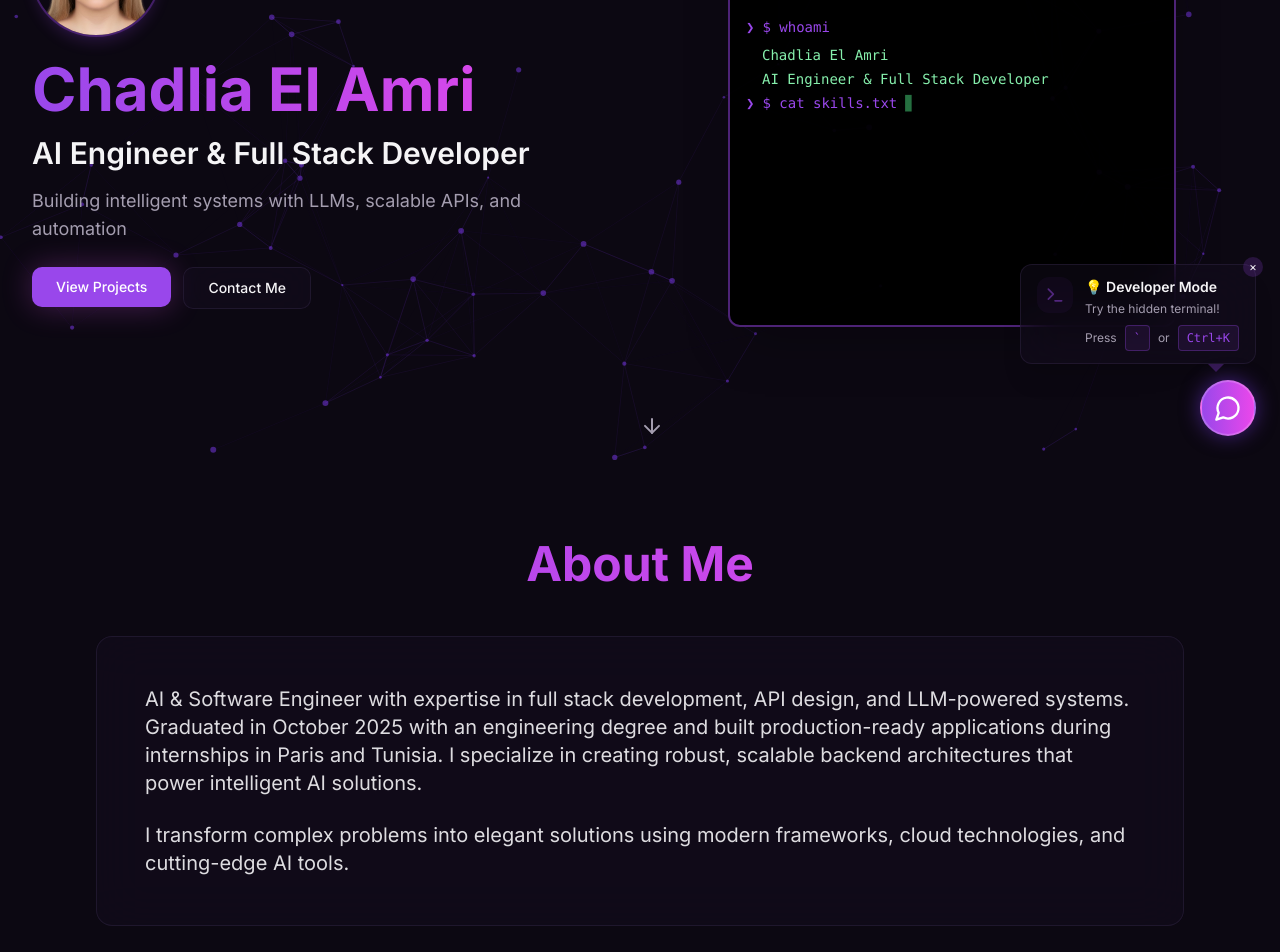
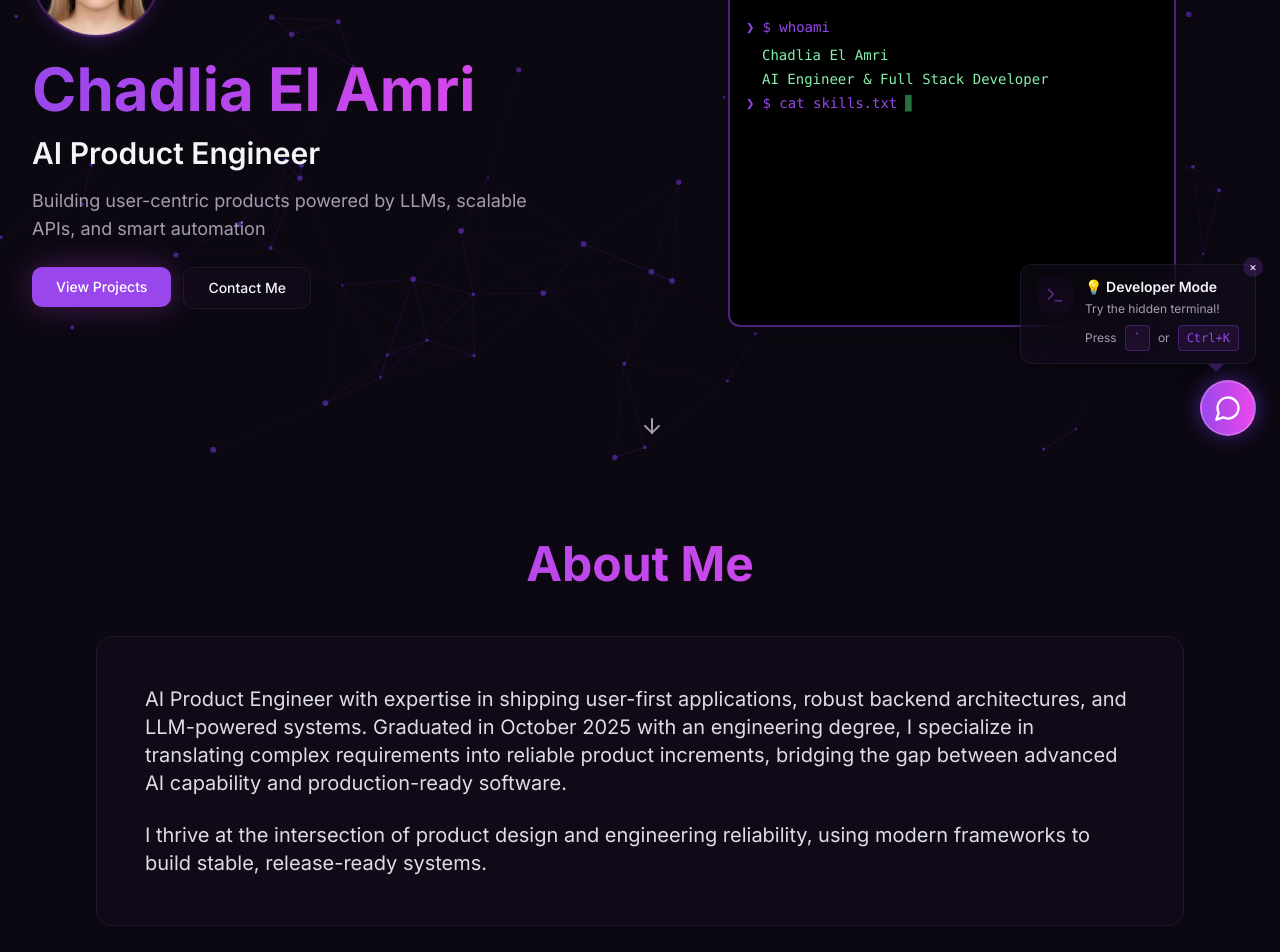
Before and after one commit to shadlia/chadlia-elamri, a React (Vite) app: page / in a window 1280 px wide. Shown: the part 340-1292 px from the top of the page. Built offline with nearby package versions, Linux system fonts and the light colour scheme.

Commit message:
update experince

```diff
--- a/src/components/Experience.tsx
+++ b/src/components/Experience.tsx
@@ -10,6 +10,22 @@ export const Experience = () => {
 
   const experiences = [
     {
+      position: t('experience.patholux.position'),
+      company: t('experience.patholux.company'),
+      location: t('experience.patholux.location'),
+      duration: t('experience.patholux.duration'),
+      country: "Austria",
+      flag: "🇦🇹",
+      city: "Vienna (Remote)",
+      technologies: ["React 19", "TanStack Start", "TypeScript", "Bun", "Hono", "tRPC", "Drizzle ORM", "PostgreSQL", "Tailwind CSS", "Turborepo", "Docker"],
+      achievements: [
+        t('experience.patholux.achievement1'),
+        t('experience.patholux.achievement2'),
+        t('experience.patholux.achievement3'),
+        t('experience.patholux.achievement4')
+      ]
+    },
+    {
       position: t('experience.choose.position'),
       company: t('experience.choose.company'),
       location: t('experience.choose.location'),
@@ -17,6 +33,7 @@ export const Experience = () => {
       country: "France",
       flag: "🇫🇷",
       city: "Paris",
+      technologies: ["LangChain", "Langfuse", "Google SDK", "Python", "GCP", "Cloud Run", "CI/CD", "Web Scraping", "Domain-Driven Design"],
       achievements: [
         t('experience.choose.achievement1'),
         t('experience.choose.achievement2'),
@@ -33,6 +50,7 @@ export const Experience = () => {
       country: "Netherlands",
       flag: "🇳🇱",
       city: "Remote",
+      technologies: ["React", "LLMs", "TTS", "TypeScript", "AI Integration"],
       achievements: [
         t('experience.niron.achievement1'),
         t('experience.niron.achievement2'),
@@ -48,6 +66,7 @@ export const Experience = () => {
       country: "Tunisia",
       flag: "🇹🇳",
       city: "Sousse",
+      technologies: ["LangChain", "LlamaIndex", "LLMs", "Python", "Prompt Engineering"],
       achievements: [
         t('experience.latech.achievement1'),
         t('experience.latech.achievement2'),
@@ -63,6 +82,7 @@ export const Experience = () => {
       country: "Tunisia",
       flag: "🇹🇳",
       city: "Sousse",
+      technologies: ["React", "NestJS", "PostgreSQL", "TypeScript"],
       achievements: [
         t('experience.latech2.achievement1'),
         t('experience.latech2.achievement2'),
@@ -78,6 +98,7 @@ export const Experience = () => {
       country: "Tunisia",
       flag: "🇹🇳",
       city: "Sousse",
+      technologies: ["Python", "Deep Learning", "CNN", "ResNet50", "Computer Vision"],
       achievements: [
         t('experience.issatso.achievement1'),
         t('experience.issatso.achievement2'),
@@ -182,6 +203,20 @@ export const Experience = () => {
                         </div>
                       </div>
 
+                      {/* Tech Stack */}
+                      {exp.technologies && (
+                        <div className="flex flex-wrap gap-1.5 mb-4">
+                          {exp.technologies.map((tech) => (
+                            <span
+                              key={tech}
+                              className="text-[11px] font-medium bg-primary/10 text-primary border border-primary/20 px-2 py-0.5 rounded hover:bg-primary/20 transition-colors"
+                            >
+                              {tech}
+                            </span>
+                          ))}
+                        </div>
+                      )}
+
                       {/* Achievements */}
                       <motion.div
                         initial={{ height: 0, opacity: 0 }}
--- a/src/components/Terminal.tsx
+++ b/src/components/Terminal.tsx
@@ -72,11 +72,11 @@ export const Terminal = () => {
     whoami: () => [
       "Chadlia El Amri",
       "",
-      "AI Engineer & Full Stack Developer",
+      "AI Product Engineer",
       "",
       "🎓 Engineering degree in Software Engineering (Oct 2025)",
-      "🌍 International experience: Tunisia → Netherlands → Paris",
-      "💼 Specialized in LLMs, RAG systems, and scalable APIs",
+      "🌍 International experience: Tunisia → Netherlands → Paris → Vienna",
+      "💼 Specialized in product engineering, LLMs, and scalable backend",
       "🚀 Building intelligent systems with cutting-edge AI tools",
       "",
       "Type 'contact' for ways to reach me!"
@@ -137,6 +137,12 @@ export const Terminal = () => {
     experience: () => [
       "Professional Journey:",
       "",
+      "🇦🇹 Product Engineer @ Patholux (Vienna Remote)",
+      "   Mar 2026 - Present",
+      "   • Built 15+ production features for case workflows",
+      "   • Implemented automated daily lab workflows",
+      "   • Tech: React 19, Hono, tRPC, Drizzle, PostgreSQL, Docker",
+      "",
       "🇫🇷 Software Engineer Intern @ Choose (Paris)",
       "   Feb 2025 - Aug 2025",
       "   • Built AI automation tools (70% error reduction)",
@@ -183,8 +189,8 @@ export const Terminal = () => {
       "🐙 GitHub: github.com/chadlia-elamri",
       "📍 Location: Sousse, Tunisia 🇹🇳",
       "",
-      "I'm actively seeking opportunities as an AI Engineer",
-      "or Full Stack Developer. Let's build something amazing! ✨"
+      "I'm actively seeking opportunities as an AI Product Engineer.",
+      "Let's build something amazing! ✨"
     ],
     clear: () => [],
     exit: () => ["Goodbye! 👋"]
--- a/src/i18n/locales/en.ts
+++ b/src/i18n/locales/en.ts
@@ -1,19 +1,19 @@
 export const en = {
   hero: {
     name: "Chadlia El Amri",
-    title: "AI Engineer & Full Stack Developer",
-    subtitle: "Building intelligent systems with LLMs, scalable APIs, and automation",
+    title: "AI Product Engineer",
+    subtitle: "Building user-centric products powered by LLMs, scalable APIs, and smart automation",
     cta1: "View Projects",
     cta2: "Contact Me",
   },
   about: {
     title: "About Me",
-    description1: "AI & Software Engineer with expertise in full stack development, API design, and LLM-powered systems. Graduated in October 2025 with an engineering degree and built production-ready applications during internships in Paris and Tunisia. I specialize in creating robust, scalable backend architectures that power intelligent AI solutions.",
-    description2: "I transform complex problems into elegant solutions using modern frameworks, cloud technologies, and cutting-edge AI tools.",
+    description1: "AI Product Engineer with expertise in shipping user-first applications, robust backend architectures, and LLM-powered systems. Graduated in October 2025 with an engineering degree, I specialize in translating complex requirements into reliable product increments, bridging the gap between advanced AI capability and production-ready software.",
+    description2: "I thrive at the intersection of product design and engineering reliability, using modern frameworks to build stable, release-ready systems.",
     stat1: "3+ Years Experience",
     stat2: "10+ Projects Built",
-    stat3: "5 Positions",
-    statLabel3: "Paris, Netherlands & Tunisia",
+    stat3: "6 Positions",
+    statLabel3: "Vienna, Paris, Netherlands & Tunisia",
   },
   education: {
     title: "Education",
@@ -113,6 +113,16 @@ export const en = {
   },
   experience: {
     title: "Professional Journey",
+    patholux: {
+      position: "Product Engineer",
+      company: "Patholux",
+      location: "Vienna, Austria (Remote)",
+      duration: "Mar 2026 - Present",
+      achievement1: "Built 15+ production features in Patholux, a digital pathology platform used by labs to manage case workflows from intake to diagnosis and reporting",
+      achievement2: "Implemented automated workflows to reduce manual effort and improve operational consistency in daily lab processes",
+      achievement3: "Shipped full-stack product increments end-to-end, translating product requirements into stable, release-ready functionality in a fast-moving monorepo",
+      achievement4: "Implemented high-reliability backend logic for critical healthcare workflows, with strong focus on correctness, traceability, and tenant-safe data handling",
+    },
     choose: {
       position: "Software Engineer Intern",
       company: "Choose",
@@ -167,7 +177,7 @@ export const en = {
   },
   contact: {
     title: "Let's Connect",
-    subtitle: "I'm actively seeking opportunities as an AI Engineer or Backend Developer. Let's build something amazing together! ✨",
+    subtitle: "I'm actively seeking opportunities as an AI Product Engineer. Let's build something amazing together! ✨",
     email: "Email",
     linkedin: "LinkedIn",
     github: "GitHub",
--- a/src/i18n/locales/fr.ts
+++ b/src/i18n/locales/fr.ts
@@ -1,19 +1,19 @@
 export const fr = {
   hero: {
     name: "Chadlia El Amri",
-    title: "Ingénieure IA & Développeuse Backend",
-    subtitle: "Création de systèmes intelligents avec LLMs, APIs évolutives et automatisation",
+    title: "Product Engineer (IA & Full Stack)",
+    subtitle: "Création de produits centrés utilisateur propulsés par les LLM, des API évolutives et l'automatisation",
     cta1: "Voir les Projets",
     cta2: "Me Contacter",
   },
   about: {
     title: "À Propos",
-    description1: "Ingénieure en IA et logiciels avec expertise en développement backend, conception d'API et systèmes alimentés par LLM. Diplômée en octobre 2025 et ayant développé des applications prêtes pour la production lors de stages à Paris et en Tunisie. Je me spécialise dans la création d'architectures backend robustes et évolutives qui alimentent des solutions IA intelligentes.",
-    description2: "Je transforme des problèmes complexes en solutions élégantes en utilisant des frameworks modernes, des technologies cloud et des outils IA de pointe.",
+    description1: "Ingénieure produit IA spécialisée dans le déploiement d'applications centrées utilisateur, d'architectures backend robustes et de systèmes alimentés par LLM. Diplômée en octobre 2025, je traduis des exigences complexes en incréments de produits fiables, alliant capacités IA avancées et logiciels stables prêts pour la production.",
+    description2: "Je m'épanouis à l'intersection de la conception de produits et de la fiabilité de l'ingénierie, en utilisant des frameworks modernes pour créer des systèmes stables et prêts pour la production.",
     stat1: "3+ Ans d'Expérience",
     stat2: "10+ Projets Réalisés",
-    stat3: "5 Postes",
-    statLabel3: "Paris, Pays-Bas & Tunisie",
+    stat3: "6 Postes",
+    statLabel3: "Vienne, Paris, Pays-Bas & Tunisie",
   },
   education: {
     title: "Éducation",
@@ -113,6 +113,16 @@ export const fr = {
   },
   experience: {
     title: "Parcours Professionnel",
+    patholux: {
+      position: "Product Engineer",
+      company: "Patholux",
+      location: "Vienne, Autriche (Remote)",
+      duration: "Mars 2026 - Présent",
+      achievement1: "Développé plus de 15 fonctionnalités en production dans Patholux, une plateforme de pathologie numérique utilisée par les laboratoires pour gérer les flux de dossiers, de l'admission au diagnostic et aux rapports",
+      achievement2: "Mis en œuvre des workflows automatisés pour réduire l'effort manuel et améliorer la cohérence opérationnelle dans les processus quotidiens des laboratoires",
+      achievement3: "Livré des incréments de produit full-stack de bout en bout, traduisant les exigences produit en fonctionnalités stables prêtes pour la production dans un monorepo dynamique",
+      achievement4: "Implémenté une logique backend hautement fiable pour les flux de travail critiques du secteur de la santé, avec un accent particulier sur la correction, la traçabilité et la gestion des données multi-locataires sécurisée (tenant-safe)",
+    },
     choose: {
       position: "Stagiaire Ingénieure Logicielle",
       company: "Choose",
@@ -167,7 +177,7 @@ export const fr = {
   },
   contact: {
     title: "Connectons-nous",
-    subtitle: "Je recherche activement des opportunités en tant qu'Ingénieure IA ou Développeuse Backend. Construisons quelque chose d'incroyable ensemble ! ✨",
+    subtitle: "Je recherche activement des opportunités en tant que Product Engineer IA. Construisons quelque chose d'incroyable ensemble ! ✨",
     email: "Email",
     linkedin: "LinkedIn",
     github: "GitHub",
```
